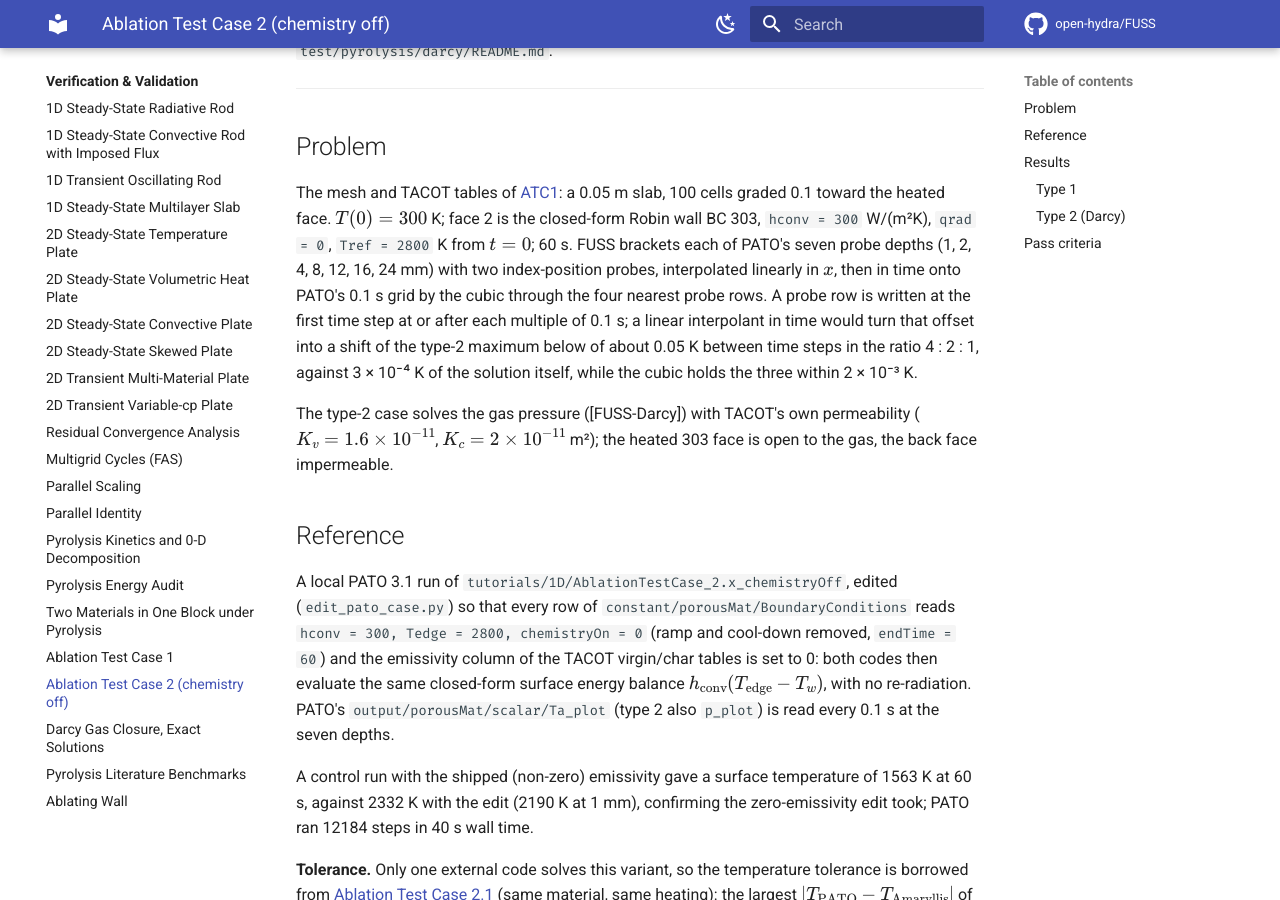
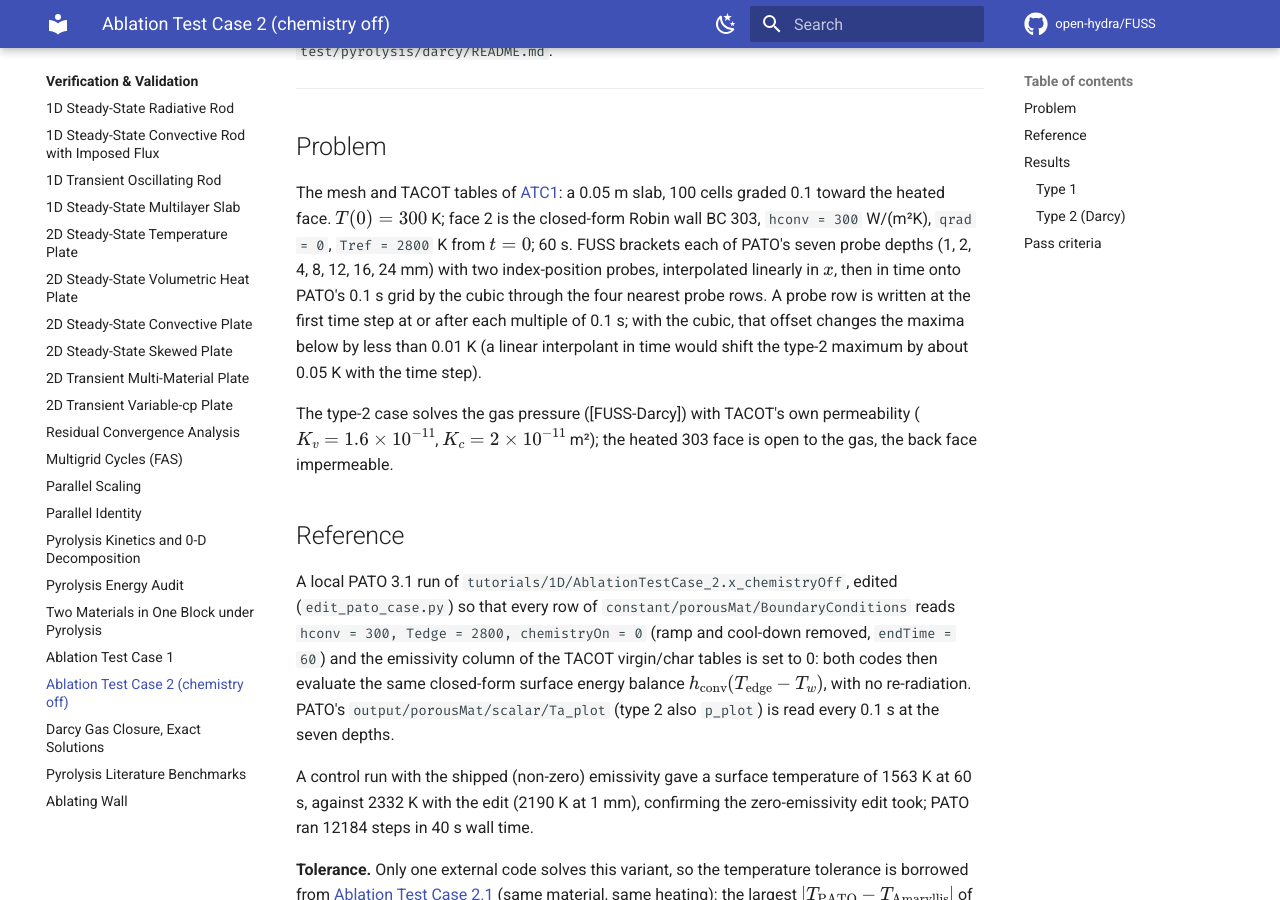
Before and after one commit to open-hydra/FUSS, an MkDocs documentation site: the page built from docs/vv/pyrolysis-atc2.md, in a window 1280 px wide and 900 px high, scrolled down 385 px. Built offline with MkDocs 1.6.1 and Material for MkDocs 9.7.7, drawn with Linux system fonts in a browser that asks for light colours; comment, search, counter and statistics services are not loaded.

Commit message:
docs(vv): the ATC2 page quotes 0.01 K at most; the verify.py say to what accuracy the time interpolation holds
The page's note on the time interpolation keeps only what holds at the digits the page quotes (the cubic changes
the maxima by less than 0.01 K; a linear interpolant would move the type-2 one by about 0.05 K with the step), and the
sign check's maximum is -3.12 K. The two verify.py state that the comparison is interpolated in time and its
accuracy against per-step probe rows: type 2 (T) 1.1e-3 K at the committed step (vnn 0.25), type 1 3e-4 K.
Docstrings and docs only.

Co-Authored-By: Claude Opus 5.5 <noreply@anthropic.com>
Claude-Session: https://claude.ai/code/session_01Q6mgzZ4Em2XSijeD1s9D94

```diff
--- a/docs/vv/pyrolysis-atc2.md
+++ b/docs/vv/pyrolysis-atc2.md
@@ -18,9 +18,9 @@ heated face. $T(0) = 300$ K; face 2 is the closed-form Robin wall BC 303, `hconv
 `qrad = 0`, `Tref = 2800` K from $t=0$; 60 s. FUSS brackets each of PATO's seven probe depths (1, 2, 4,
 8, 12, 16, 24 mm) with two index-position probes, interpolated linearly in $x$, then in time onto PATO's
 0.1 s grid by the cubic through the four nearest probe rows. A probe row is written at the first time
-step at or after each multiple of 0.1 s; a linear interpolant in time would turn that offset into a
-shift of the type-2 maximum below of about 0.05 K between time steps in the ratio 4 : 2 : 1, against
-3 × 10⁻⁴ K of the solution itself, while the cubic holds the three within 2 × 10⁻³ K.
+step at or after each multiple of 0.1 s; with the cubic, that offset changes the maxima below by less
+than 0.01 K (a linear interpolant in time would shift the type-2 maximum by about 0.05 K with the time
+step).
 
 The type-2 case solves the gas pressure ([FUSS-Darcy]) with TACOT's own permeability
 ($K_v=1.6\times10^{-11}$, $K_c=2\times10^{-11}$ m²); the heated 303 face is open to the gas, the back
```
Also changed, not shown: other parts of docs/vv/pyrolysis-atc2.md (+1 -1 lines), 2 other files.
